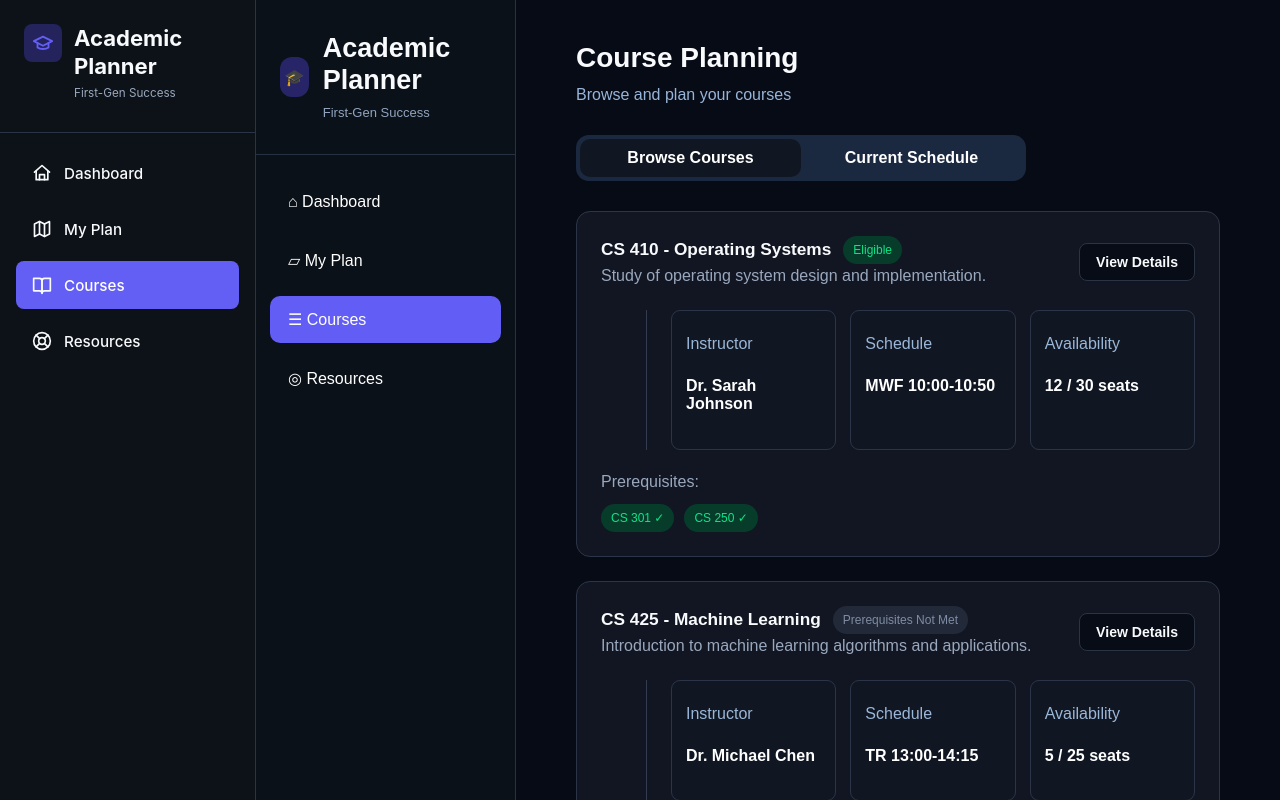
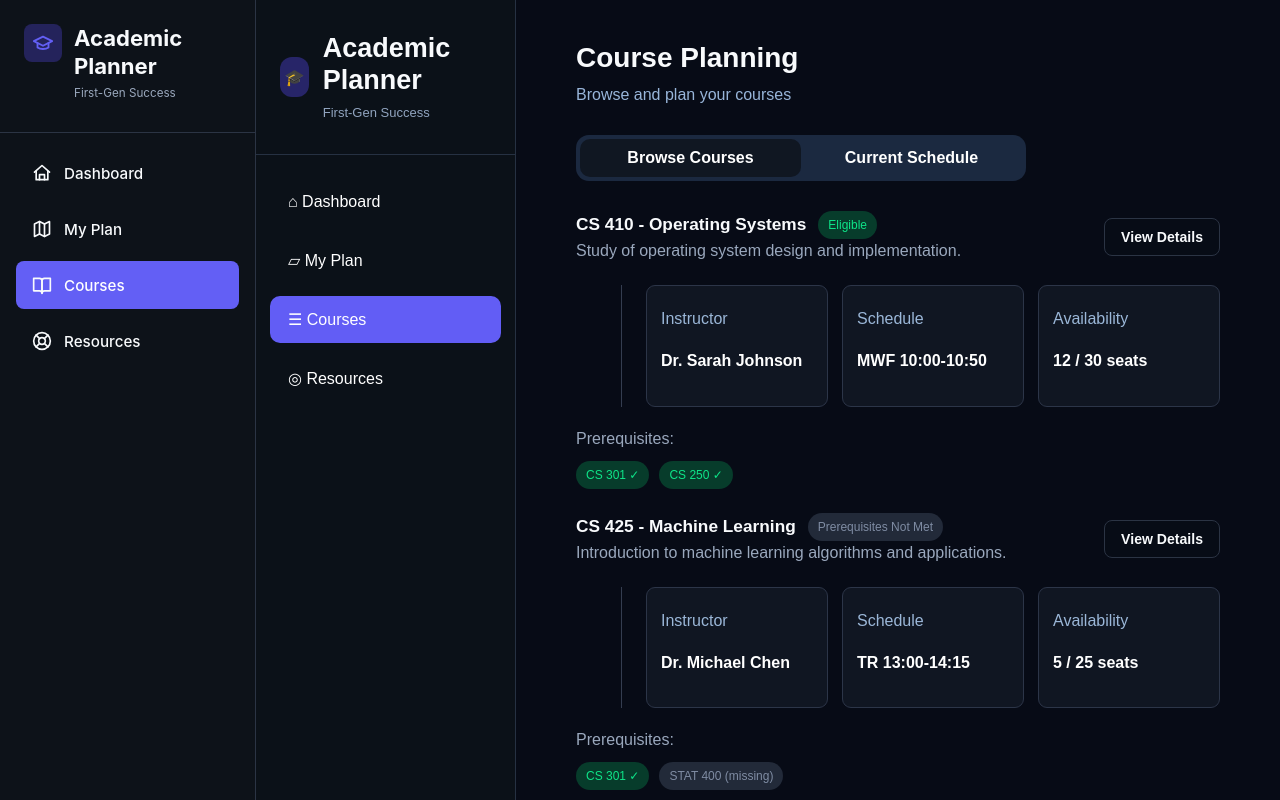
Before and after one commit to Dar125/CECS-448-Assignment-3, a React (Vite) app: page /plan-courses in a window 1280 px wide. Shown: the top 800 px of the page. Built offline with nearby package versions, Linux system fonts and the light colour scheme.

Commit message:
Rename semester-card class to course-card

```diff
--- a/src/pages/CoursePlanningPage.jsx
+++ b/src/pages/CoursePlanningPage.jsx
@@ -63,7 +63,7 @@ function CoursePlanningPage() {
         </nav>
       </aside>
 
-      <main className="plan-main">
+      <main className="plan-main course-page-main">
         <div className="plan-header">
           <div>
             <h1>Course Planning</h1>
@@ -90,7 +90,7 @@ function CoursePlanningPage() {
         {activeTab === 'browse' ? (
           <section className="semester-section">
             {courses.map((course) => (
-              <div className="semester-card" key={course.code}>
+              <div className="course-card" key={course.code}>
                 <div className="semester-title-row">
                   <div>
                     <div
```
